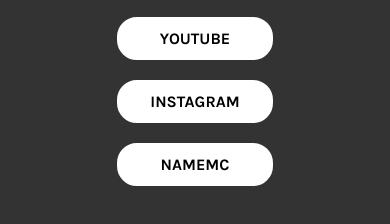
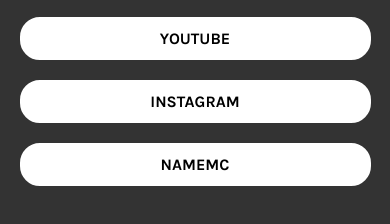
Before and after one commit to guitarra0/linksdoguitarra0, a plain HTML site: page index.html in a window 390 px wide. Shown: the part 260-484 px from the top of the page. Drawn offline with Linux system fonts and the light colour scheme.

Commit message:
Update style.css

```diff
--- a/style.css
+++ b/style.css
@@ -50,3 +50,9 @@
     background-color: #333333;
     color: white;
 }
+
+@media(max-width: 720px) {
+    .link a {
+        width: 90%;
+    }
+}
```
